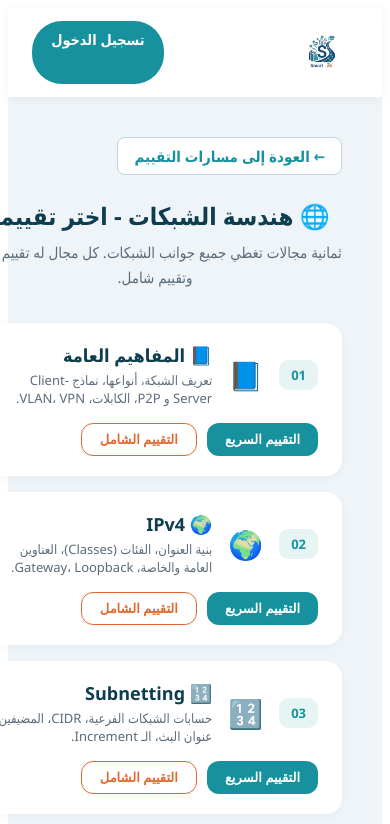
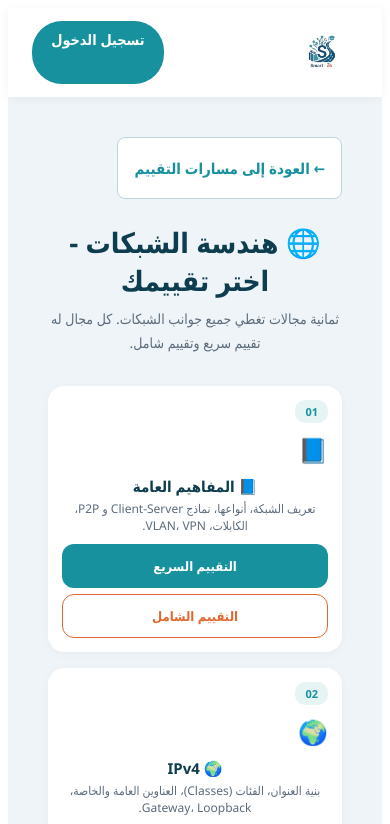
Before and after one commit to Alaa0011908/smartlab-full, a Next.js app: page /assessment/categories in a window 390 px wide. Shown: the top 824 px of the page. Built offline with nearby package versions, Linux system fonts and the light colour scheme.

Commit message:
Update categories.js

```diff
--- a/pages/assessment/categories.js
+++ b/pages/assessment/categories.js
@@ -2,6 +2,7 @@
 import React, { useState, useEffect } from 'react';
 import { useRouter } from 'next/router';
 import Link from 'next/link';
+import Head from 'next/head';
 import Navbar from "../../components/Navbar";
 import Footer from "../../components/Footer";
 
@@ -34,8 +35,12 @@ const styles = {
     width: '100%',
     margin: '0 auto',
     padding: '40px 40px 60px',
+    boxSizing: 'border-box',
   },
-  pageHeader: { textAlign: 'center', marginBottom: '32px' },
+  pageHeader: {
+    textAlign: 'center',
+    marginBottom: '32px',
+  },
   pageTitle: {
     fontSize: '32px',
     fontWeight: 800,
@@ -63,8 +68,14 @@ const styles = {
     backgroundColor: COLORS.white,
     border: `1px solid ${COLORS.border}`,
     transition: 'background-color 0.25s ease',
+    minHeight: 44,
   },
-  categoryList: { display: 'flex', flexDirection: 'column', gap: '16px', marginTop: '20px' },
+  categoryList: {
+    display: 'flex',
+    flexDirection: 'column',
+    gap: '16px',
+    marginTop: '20px',
+  },
   categoryRow: {
     display: 'flex',
     alignItems: 'center',
@@ -84,12 +95,31 @@ const styles = {
     backgroundColor: '#E6F5F4',
     padding: '6px 12px',
     borderRadius: '10px',
+    whiteSpace: 'nowrap',
   },
-  categoryIcon: { fontSize: '28px' },
-  categoryInfo: { flex: 1, textAlign: 'right', minWidth: '200px' },
-  categoryTitle: { fontSize: '18px', color: COLORS.navy, margin: '0 0 4px 0' },
-  categoryDesc: { fontSize: '13px', color: COLORS.muted, margin: 0 },
-  categoryButtons: { display: 'flex', gap: '10px', flexWrap: 'wrap' },
+  categoryIcon: {
+    fontSize: '28px',
+  },
+  categoryInfo: {
+    flex: 1,
+    textAlign: 'right',
+    minWidth: '200px',
+  },
+  categoryTitle: {
+    fontSize: '18px',
+    color: COLORS.navy,
+    margin: '0 0 4px 0',
+  },
+  categoryDesc: {
+    fontSize: '13px',
+    color: COLORS.muted,
+    margin: 0,
+  },
+  categoryButtons: {
+    display: 'flex',
+    gap: '10px',
+    flexWrap: 'wrap',
+  },
   btnOutline: {
     border: `1.5px solid ${COLORS.orange}`,
     color: COLORS.orange,
@@ -99,7 +129,12 @@ const styles = {
     fontSize: '13px',
     fontWeight: 'bold',
     cursor: 'pointer',
-    transition: 'background-color 0.25s ease, color 0.25s ease',
+    transition: 'background-color 0.25s ease, color 0.25s ease, transform 0.25s ease',
+    fontFamily: 'inherit',
+    minHeight: 44,
+    display: 'inline-flex',
+    alignItems: 'center',
+    justifyContent: 'center',
   },
   btnFilled: {
     border: 'none',
@@ -111,18 +146,27 @@ const styles = {
     fontWeight: 'bold',
     cursor: 'pointer',
     transition: 'background-color 0.25s ease, transform 0.25s ease',
+    fontFamily: 'inherit',
+    minHeight: 44,
+    display: 'inline-flex',
+    alignItems: 'center',
+    justifyContent: 'center',
   },
 };
 
 export default function Categories() {
   const router = useRouter();
   const [isMobile, setIsMobile] = useState(false);
+  const [isSmallMobile, setIsSmallMobile] = useState(false);
 
   useEffect(() => {
-    const checkMobile = () => setIsMobile(window.innerWidth < 900);
-    checkMobile();
-    window.addEventListener("resize", checkMobile);
-    return () => window.removeEventListener("resize", checkMobile);
+    const checkSize = () => {
+      setIsMobile(window.innerWidth < 768);
+      setIsSmallMobile(window.innerWidth < 480);
+    };
+    checkSize();
+    window.addEventListener("resize", checkSize);
+    return () => window.removeEventListener("resize", checkSize);
   }, []);
 
   const categories = [
@@ -137,19 +181,53 @@ export default function Categories() {
   ];
 
   return (
+    <>
+      <Head>
+        <title>اختر تقييمك - Smart Lab</title>
+        <meta name="description" content="اختر التقييم المناسب لك في هندسة الشبكات." />
+        <meta name="viewport" content="width=device-width, initial-scale=1, maximum-scale=1.5" />
+        <style>{`
+          @media (max-width: 768px) {
+            .main { padding: 24px 16px 40px !important; }
+            .page-title { font-size: 28px !important; }
+            .page-desc { font-size: 14px !important; }
+            .category-row { padding: 16px 18px !important; flex-direction: column !important; align-items: stretch !important; }
+            .category-number { align-self: flex-start !important; }
+            .category-info { min-width: unset !important; text-align: center !important; }
+            .category-title { font-size: 17px !important; }
+            .category-desc { font-size: 12.5px !important; }
+            .category-buttons { justify-content: center !important; width: 100% !important; }
+            .btn-filled, .btn-outline { flex: 1 !important; min-width: 100px !important; padding: 10px 14px !important; font-size: 12.5px !important; }
+          }
+          @media (max-width: 480px) {
+            .main { padding: 16px 12px 30px !important; }
+            .page-title { font-size: 24px !important; }
+            .page-desc { font-size: 13px !important; }
+            .back-button { font-size: 13px !important; padding: 6px 12px !important; min-height: 38px !important; }
+            .category-row { padding: 14px 14px !important; gap: 10px !important; }
+            .category-number { font-size: 11px !important; padding: 4px 10px !important; }
+            .category-icon { font-size: 24px !important; }
+            .category-title { font-size: 15px !important; }
+            .category-desc { font-size: 12px !important; }
+            .category-buttons { gap: 6px !important; flex-direction: column !important; }
+            .btn-filled, .btn-outline { width: 100% !important; min-height: 44px !important; font-size: 13px !important; }
+          }
+        `}</style>
+      </Head>
+
       <div style={styles.page}>
         <Navbar />
 
-      <main style={styles.main}>
-        <Link href="/assessment" style={styles.backButton}>
+        <main style={{ ...styles.main, className: "main" }}>
+          <Link href="/assessment" style={{ ...styles.backButton, className: "back-button" }}>
             ← العودة إلى مسارات التقييم
           </Link>
 
           <div style={styles.pageHeader}>
-          <h1 style={{ ...styles.pageTitle, fontSize: isMobile ? '24px' : '32px' }}>
+            <h1 style={{ ...styles.pageTitle, fontSize: isMobile ? '28px' : '32px', className: "page-title" }}>
               🌐 هندسة الشبكات - اختر تقييمك
             </h1>
-          <p style={styles.pageDesc}>
+            <p style={{ ...styles.pageDesc, fontSize: isMobile ? '14px' : '15px', className: "page-desc" }}>
               ثمانية مجالات تغطي جميع جوانب الشبكات. كل مجال له تقييم سريع وتقييم شامل.
             </p>
           </div>
@@ -159,6 +237,7 @@ export default function Categories() {
               <div
                 key={cat.id}
                 style={styles.categoryRow}
+                className="category-row"
                 onMouseEnter={(e) => {
                   e.currentTarget.style.transform = 'translateY(-2px)';
                   e.currentTarget.style.boxShadow = '0 8px 20px rgba(0,0,0,0.06)';
@@ -168,15 +247,16 @@ export default function Categories() {
                   e.currentTarget.style.boxShadow = '0 2px 8px rgba(0,0,0,0.04)';
                 }}
               >
-              <span style={styles.categoryNumber}>{cat.number}</span>
-              <span style={styles.categoryIcon}>{cat.title.split(' ')[0]}</span>
-              <div style={styles.categoryInfo}>
-                <h3 style={styles.categoryTitle}>{cat.title}</h3>
-                <p style={styles.categoryDesc}>{cat.description}</p>
+                <span style={styles.categoryNumber} className="category-number">{cat.number}</span>
+                <span style={styles.categoryIcon} className="category-icon">{cat.title.split(' ')[0]}</span>
+                <div style={styles.categoryInfo} className="category-info">
+                  <h3 style={styles.categoryTitle} className="category-title">{cat.title}</h3>
+                  <p style={styles.categoryDesc} className="category-desc">{cat.description}</p>
                 </div>
-              <div style={styles.categoryButtons}>
+                <div style={styles.categoryButtons} className="category-buttons">
                   <button
                     style={styles.btnFilled}
+                    className="btn-filled"
                     onClick={() => router.push(`/assessment/${cat.id}?mode=quick`)}
                     onMouseEnter={(e) => {
                       e.currentTarget.style.backgroundColor = COLORS.tealDark;
@@ -191,6 +271,7 @@ export default function Categories() {
                   </button>
                   <button
                     style={styles.btnOutline}
+                    className="btn-outline"
                     onClick={() => router.push(`/assessment/${cat.id}?mode=full`)}
                     onMouseEnter={(e) => {
                       e.currentTarget.style.backgroundColor = COLORS.orange;
@@ -211,5 +292,6 @@ export default function Categories() {
 
         <Footer />
       </div>
+    </>
   );
 }
```
Lines whose indentation alone changed are shown as unchanged.
